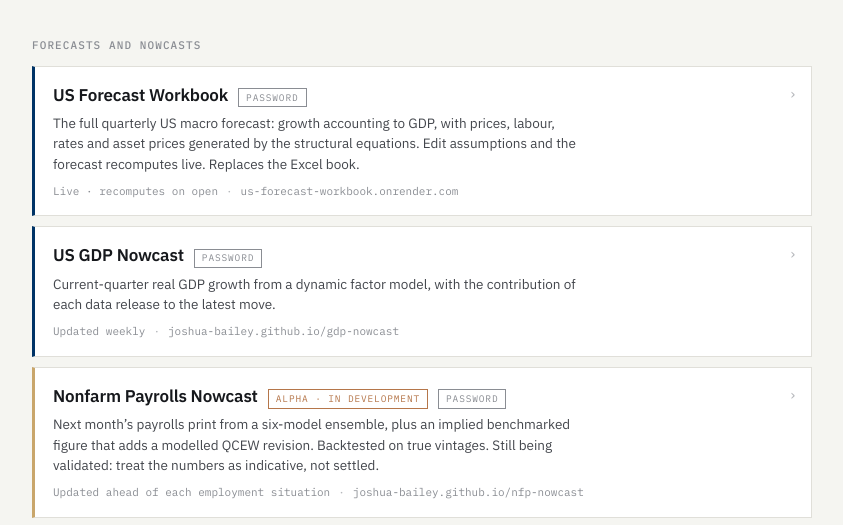
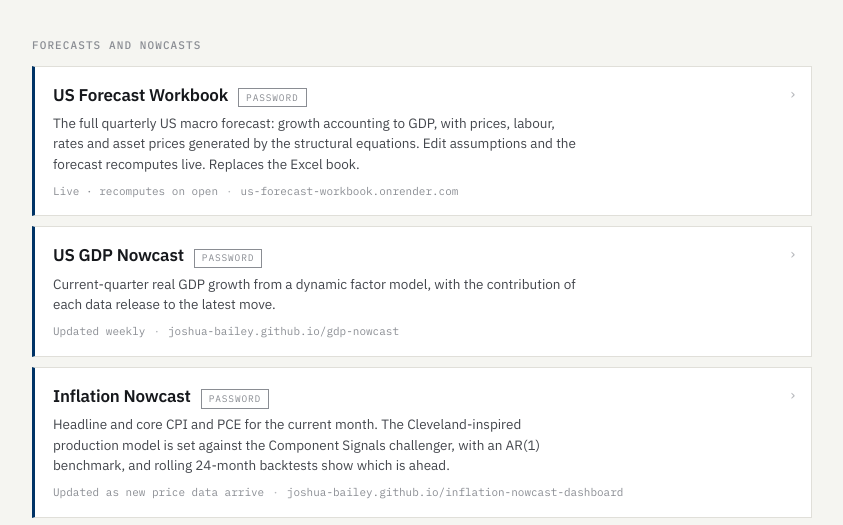
Before and after one commit to joshua-bailey/dashboards, a plain HTML site: page index.html in a window 1280 px wide. Shown: the part 229-754 px from the top of the page, without its empty margins (218-1061 px from the left). Drawn offline with Linux system fonts and the light colour scheme; no server answers.

Commit message:
Add the inflation nowcast to the hub
The card links the passphrase-protected CPI and PCE horse-race dashboard
and reads its last update live from Pages, like the other dashboards.

Co-Authored-By: Claude Opus 5 (1M context) <noreply@anthropic.com>

```diff
--- a/index.html
+++ b/index.html
@@ -143,6 +143,22 @@ footer p{margin:0 0 4px}
   </div>
 </a>
 
+<a class="card" href="https://joshua-bailey.github.io/inflation-nowcast-dashboard/" target="_blank" rel="noopener">
+  <span class="arrow">&rsaquo;</span>
+  <div class="top">
+    <span class="name">Inflation Nowcast</span>
+    <span class="tag lock">Password</span>
+  </div>
+  <p class="desc">Headline and core CPI and PCE for the current month. The Cleveland-inspired
+  production model is set against the Component Signals challenger, with an AR(1)
+  benchmark, and rolling 24-month backtests show which is ahead.</p>
+  <div class="meta">
+    <span class="upd" data-src="/inflation-nowcast-dashboard/">Updated as new price data arrive</span>
+    <span class="dot">·</span>
+    <span>joshua-bailey.github.io/inflation-nowcast-dashboard</span>
+  </div>
+</a>
+
 <a class="card alpha" href="https://joshua-bailey.github.io/nfp-nowcast/" target="_blank" rel="noopener">
   <span class="arrow">&rsaquo;</span>
   <div class="top">
@@ -198,7 +214,7 @@ footer p{margin:0 0 4px}
 </a>
 
 <footer>
-  <p>Every tool needs a password. The four dashboards share one password, and the
+  <p>Every tool needs a password. The five dashboards share one password, and the
   workbook has its own login.</p>
   <p>Dates show when a dashboard was last published with new content, which is normally
   the same day its data was refreshed. The vintage of the underlying data is stated
```
Also changed, not shown: 1 other file.
